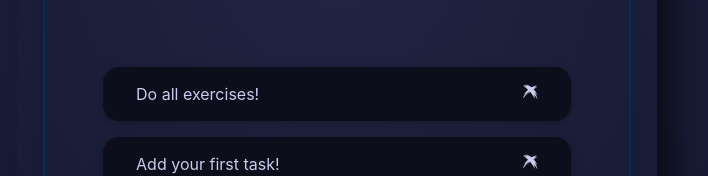
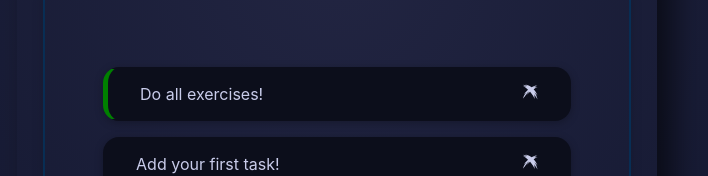
Before and after one commit to jalonghurst/motivational-task-tracker, a React (Create React App) app: page / in a window 1280 px wide. Shown: the part 493-669 px from the top of the page, without its empty margins (303-1011 px from the left). Built offline with nearby package versions, Linux system fonts and the light colour scheme.

Commit message:
Added reminder green border when clicking on task

```diff
--- a/src/App.js
+++ b/src/App.js
@@ -13,7 +13,7 @@ const App = () => {
   const addGoalHandler = enteredText => {
     setCourseGoals(prevGoals => {
       const updatedGoals = [...prevGoals];
-      updatedGoals.unshift({ text: enteredText, id: Math.random().toString() });
+      updatedGoals.unshift({ text: enteredText, id: Math.random().toString(), reminder: false });
       return updatedGoals;
     });
   };
@@ -25,20 +25,30 @@ const App = () => {
     });
   };
 
+  const toggleReminder = (id) => {
+    setCourseGoals(
+      courseGoals.map((goal) =>
+      goal.id === id  ? {...goal, reminder:
+      !goal.reminder} : goal
+      )
+    )
+  }
+
+
   let content = (
     <p style={{ textAlign: 'center' }}>No goals found. Maybe add one?</p>
   );
 
   if (courseGoals.length > 0) {
     content = (
-      <CourseGoalList items={courseGoals} onDeleteItem={deleteItemHandler} />
+      <CourseGoalList items={courseGoals} onDeleteItem={deleteItemHandler} onToggle={toggleReminder} />
     );
   }
 
   return (
-    <div  class="container">
-    <div class="task-container"></div>
-      <div class="task-container">
+    <div  className="container">
+    <div className="task-container"></div>
+      <div className="task-container">
       <section id="goal-form">
         <CourseInput onAddGoal={addGoalHandler} />
       </section>
--- a/src/components/CourseGoals/CourseGoalItem/CourseGoalItem.js
+++ b/src/components/CourseGoals/CourseGoalItem/CourseGoalItem.js
@@ -12,8 +12,8 @@ const CourseGoalItem = props => {
   };
 
   return (
-    <li className="goal-item" >
-      {props.children} <GiCrossMark onClick={deleteHandler} />
+    <li className={`goal-item ${props.reminder ? 'reminder' : ''}`} onClick={() => props.onToggle(props.id)}>
+      {props.children} <GiCrossMark onClick={deleteHandler}/>
     </li>
   );
 };
--- a/src/components/CourseGoals/CourseGoalList/CourseGoalList.js
+++ b/src/components/CourseGoals/CourseGoalList/CourseGoalList.js
@@ -10,8 +10,9 @@ const CourseGoalList = props => {
         <CourseGoalItem
           key={goal.id}
           id={goal.id}
+          reminder={goal.reminder}
           onDelete={props.onDeleteItem}
-          reminder={false}
+          onToggle={props.onToggle}
         >
           {goal.text}
         </CourseGoalItem>
```
Also changed, not shown: src/components/CourseGoals/CourseGoalItem/CourseGoalItem.css (line endings or trailing spaces), 1 other file (tests, documents, lock files or other folders).
